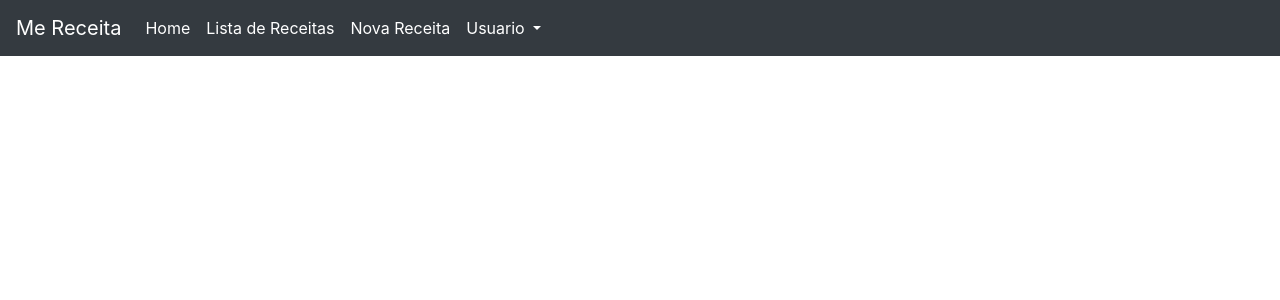
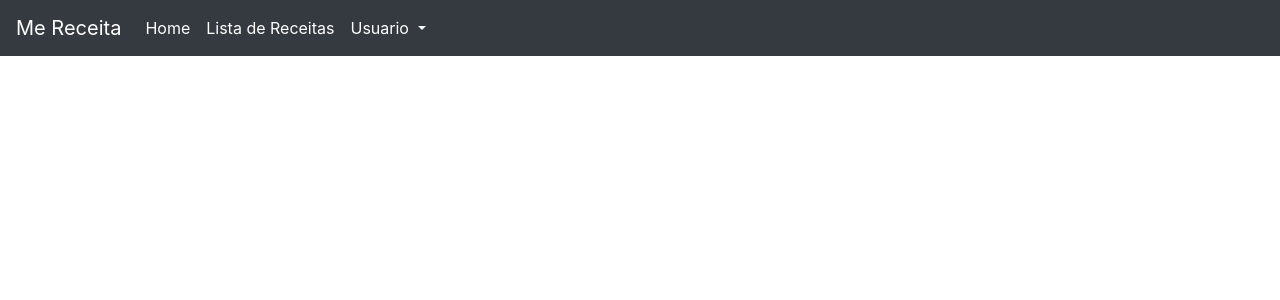
Before and after one commit to davymatos/Me-Receita, a Django app: page /home/ in a window 1280 px wide. Shown: the top 300 px of the page. Run offline with Django 3.2, Linux system fonts and the light colour scheme; some libraries are stand-ins or nearby versions.

Commit message:
Correção na barra de navegação

```diff
--- a/app/templates/app/base.html
+++ b/app/templates/app/base.html
@@ -23,9 +23,6 @@
           </li>
           <li class="nav-item active">
             <a class="nav-link" href="{% url 'lista' %}">Lista de Receitas</a>
-          </li>
-          <li class="nav-item active">
-            <a class="nav-link" href="{% url 'nova' %}">Nova Receita</a>
           </li>
           <li class="nav-item active dropdown">
             <a class="nav-link dropdown-toggle" href="#" id="navbarDropdownMenuLink" role="button" data-toggle="dropdown" aria-haspopup="true" aria-expanded="false">
```
